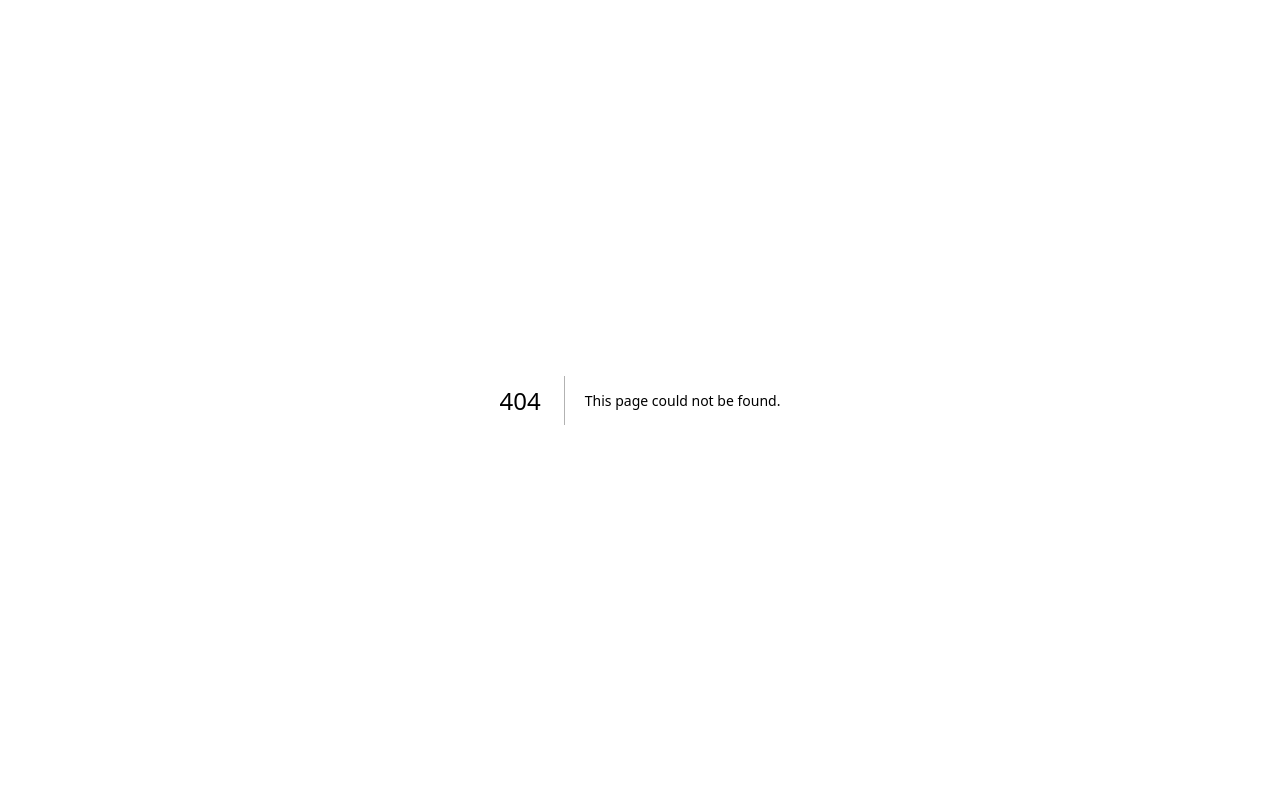
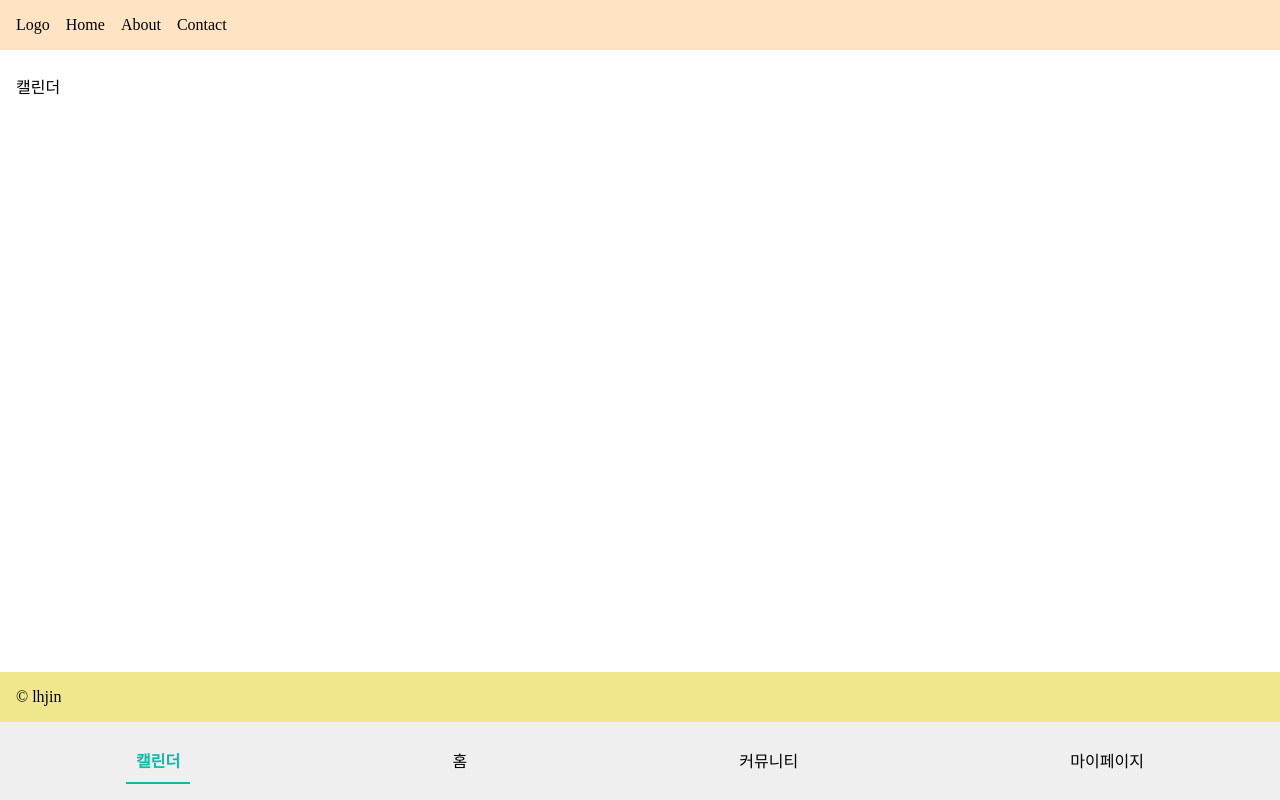
Before and after one commit to HwajinLee3114/BookRead, a Next.js app: page /calendar in a window 1280 px wide. Before the commit this address had no page. Built offline with nearby package versions, Linux system fonts and the light colour scheme.

Commit message:
layout 구성 update

```diff
--- /dev/null
+++ b/src/app/calendar/page.tsx
@@ -0,0 +1,14 @@
+import React from "react";
+import Layout from "@/components/Layout";
+
+const CalendarPage = () => {
+  return (
+    <Layout isLoggedIn={false}>
+      <div>
+        <h1>캘린더</h1>
+      </div>
+    </Layout>
+  );
+};
+
+export default CalendarPage;
--- a/src/app/layout.tsx
+++ b/src/app/layout.tsx
@@ -1,33 +1,32 @@
-import type { Metadata } from "next";
-import localFont from "next/font/local";
-import "./globals.css";
+// src/app/layout.tsx
+"use client"; // 클라이언트 컴포넌트로 설정
 
-const geistSans = localFont({
-  src: "./fonts/GeistVF.woff",
-  variable: "--font-geist-sans",
-  weight: "100 900",
-});
-const geistMono = localFont({
-  src: "./fonts/GeistMonoVF.woff",
-  variable: "--font-geist-mono",
-  weight: "100 900",
-});
+import React from 'react';
+import './styles/reset.css';
+import './styles/comn.css';
+import './styles/layout.css';
 
-export const metadata: Metadata = {
-  title: "Create Next App",
-  description: "Generated by create next app",
-};
+import BottomMenu from '@/components/BottomMenu';
+import { usePathname } from 'next/navigation'; // 현재 경로 가져오기
 
-export default function RootLayout({
-  children,
-}: Readonly<{
-  children: React.ReactNode;
-}>) {
+const RootLayout: React.FC<{ children: React.ReactNode }> = ({ children }) => {
+  const pathname = usePathname();
+  const excludedPaths = ['/login'];
+
+  const isExcludedPage = excludedPaths.includes(pathname);
+
   return (
-    <html lang="en">
-      <body className={`${geistSans.variable} ${geistMono.variable}`}>
+    <html lang="ko">
+      <head>
+        <title>BookRead</title>
+        <meta name="description" content="BookRead application" />
+      </head>
+      <body>
         {children}
+        {!isExcludedPage && <BottomMenu />}
       </body>
     </html>
   );
-}
+};
+
+export default RootLayout;
--- /dev/null
+++ b/src/app/styles/comn.css
@@ -0,0 +1,11 @@
+.hg100 {
+    height: 100%;
+}
+
+.dflex {
+    display: flex;
+}
+
+.gap10 {
+    gap: 10px;
+}
--- /dev/null
+++ b/src/app/styles/layout.css
@@ -0,0 +1,53 @@
+/* 헤더 */
+header {
+    background-color: bisque;
+    display: flex;
+    gap: 1rem;
+    padding: 1rem;
+    margin-bottom: 1rem;
+}
+
+header ul {
+    display: flex;
+    gap: 1rem;
+}
+
+/* 메인 */
+.l_layout_container {
+    display: flex;
+    height: 100%;
+    padding: 0.5rem 1rem;
+}
+
+/* 하단 메뉴 */
+.l_layout_bottom_menu {
+    display: flex;
+    position: sticky;
+    padding: 1rem 0;
+    bottom: 0;
+    background-color: #efefef;
+    justify-content: space-around;
+}
+
+.l_layout_bottom_menu a {
+    text-decoration: none;
+    color: black;
+    padding: 10px;
+    transition: color 0.3s ease;
+}
+
+.l_layout_bottom_menu a:hover {
+    color: gray;
+}
+
+.l_layout_bottom_menu a.active {
+    font-weight: bold;
+    color: #0BBBA6;
+    border-bottom: 2px solid #0BBBA6;
+}
+
+/* 푸터 */
+footer {
+    background-color: khaki;
+    padding: 1rem;
+}
--- /dev/null
+++ b/src/app/styles/reset.css
@@ -0,0 +1,64 @@
+html, body, div, span, applet, object, iframe,
+h1, h2, h3, h4, h5, h6, p, blockquote, pre,
+a, abbr, acronym, address, big, cite, code,
+del, dfn, em, img, ins, kbd, q, s, samp,
+small, strike, strong, sub, sup, tt, var,
+b, u, i, center,
+dl, dt, dd, ol, ul, li,
+fieldset, form, label, legend,
+table, caption, tbody, tfoot, thead, tr, th, td,
+article, aside, canvas, details, embed,
+figure, figcaption, footer, header, hgroup,
+menu, nav, output, ruby, section, summary,
+time, mark, audio, video {
+  margin: 0;
+  padding: 0;
+  border: 0;
+  font-size: 100%;
+  font: inherit;
+  vertical-align: baseline;
+}
+
+/* HTML5 display-role reset for older browsers */
+article, aside, details, figcaption, figure,
+footer, header, hgroup, menu, nav, section {
+  display: block;
+}
+
+html, body {
+  height: 100%;
+  margin: 0;
+  padding: 0;
+  display: flex;
+  flex-direction: column; /* Flexbox 컨테이너를 컬럼 방향으로 설정 */
+}
+
+#__next {
+  flex: 1;
+}
+
+ol, ul {
+  list-style: none;
+}
+
+a {
+  text-decoration: none;
+  color: inherit;
+}
+
+blockquote, q {
+  quotes: none;
+}
+
+blockquote:before, blockquote:after,
+q:before, q:after {
+  content: '';
+  content: none;
+}
+
+table {
+  border-collapse: collapse;
+  border-spacing: 0;
+}
+
+a { text-decoration: none; }
--- /dev/null
+++ b/src/components/BottomMenu.tsx
@@ -0,0 +1,29 @@
+// src/components/BottomMenu.tsx
+"use client"; // 클라이언트 컴포넌트로 설정
+
+import React from "react";
+import Link from "next/link";
+import { usePathname } from "next/navigation";
+
+const BottomMenu: React.FC = () => {
+  const currentPath = usePathname(); // 현재 경로 가져오기
+
+  const menuItems = [
+    { href: "/calendar", label: "캘린더" },
+    { href: "/", label: "홈" },
+    { href: "/book", label: "커뮤니티" },
+    { href: "/mypage", label: "마이페이지" },
+  ];
+
+  return (
+    <div className="l_layout_bottom_menu">
+      {menuItems.map(({ href, label }) => (
+        <Link key={href} href={href} className={currentPath === href ? 'active' : ''}>
+          {label}
+        </Link>
+      ))}
+    </div>
+  );
+};
+
+export default BottomMenu;
--- /dev/null
+++ b/src/components/Footer.tsx
@@ -0,0 +1,7 @@
+const Footer: React.FC = () => (
+  <footer>
+    <p>&copy; lhjin</p>
+  </footer>
+);
+
+export default Footer;
--- /dev/null
+++ b/src/components/Header.tsx
@@ -0,0 +1,20 @@
+import Link from 'next/link';
+
+const Header: React.FC = () => {
+  return (
+    <header className="header">
+      <div className="logo">
+        <Link href="/">Logo</Link>
+      </div>
+      <nav className="nav">
+        <ul>
+          <li><Link href="/home">Home</Link></li>
+          <li><Link href="/about">About</Link></li>
+          <li><Link href="/contract">Contact</Link></li>
+        </ul>
+      </nav>
+    </header>
+  );
+};
+
+export default Header;
--- /dev/null
+++ b/src/components/Layout.tsx
@@ -0,0 +1,46 @@
+import React from "react";
+import Link from "next/link";
+
+import Header from "@/components/Header";
+import Footer from "@/components/Footer";
+
+type LayoutProps = {
+  children: React.ReactNode;
+  isLoggedIn: boolean;
+};
+
+const Layout: React.FC<LayoutProps> = ({ children, isLoggedIn }) => {
+//   const pathname = usePathname();
+  return (
+    <>
+      {isLoggedIn ? <LoggedInHeader /> : <Header />}
+
+      <div className="l_layout_container">
+        <main>{children}</main>
+      </div>
+
+      <Footer />
+    </>
+  );
+};
+
+const LoggedInHeader: React.FC = () => (
+  <header>
+    <nav>
+      <span>로그인된 헤더</span>
+      <ul>
+        <li>
+          <Link href="/">Home</Link>
+        </li>
+        <li>
+          <Link href="/profile">Profile</Link>
+        </li>
+        <li>
+          <Link href="/logout">Logout</Link>
+        </li>
+      </ul>
+    </nav>
+  </header>
+);
+
+export default Layout;
```
Also changed, not shown: src/app/login/page.tsx (added, +12 -0 lines), src/app/page.tsx (+10 -92 lines), src/components/Sidebar.tsx (added, +7 -0 lines).
